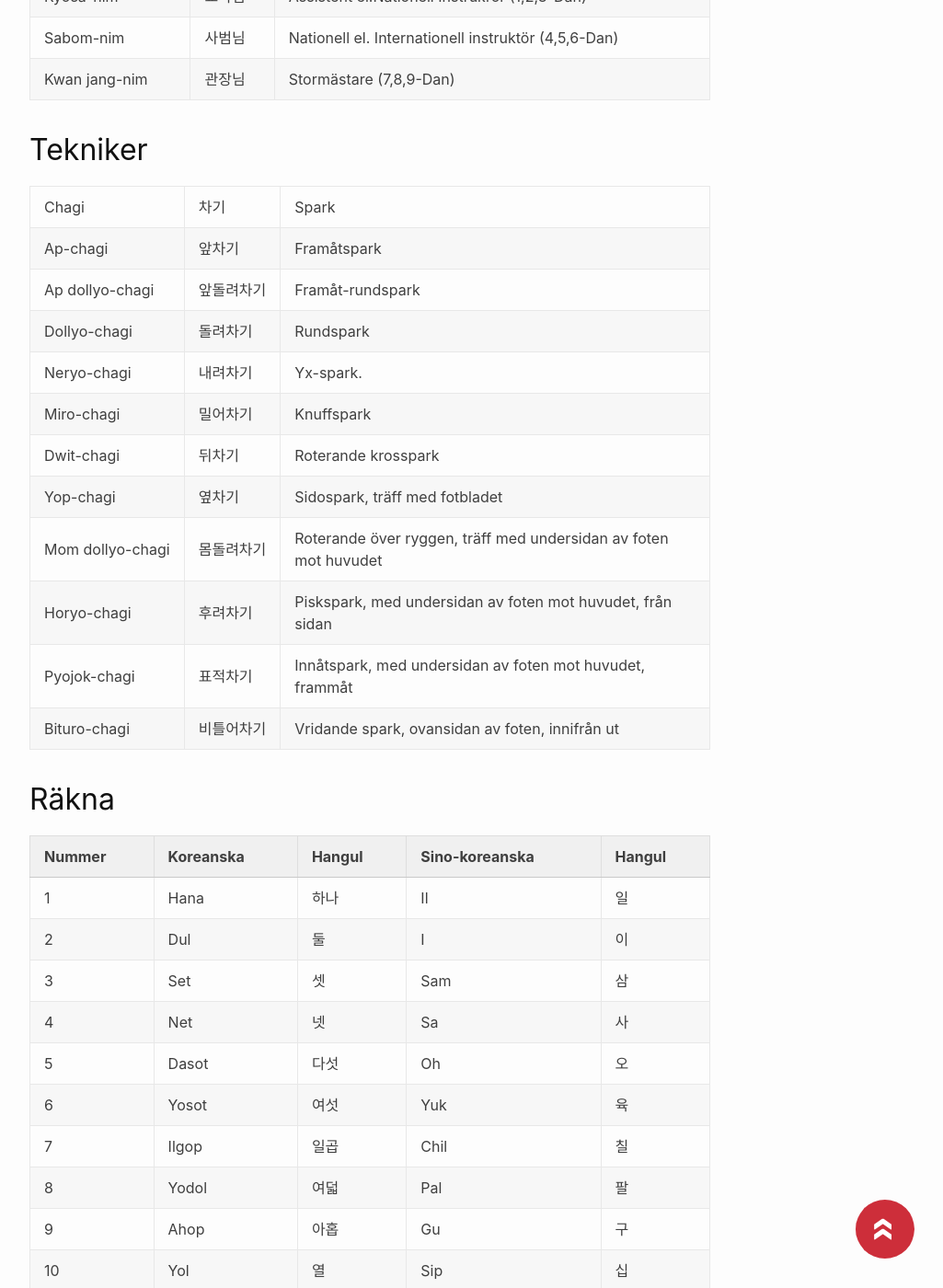
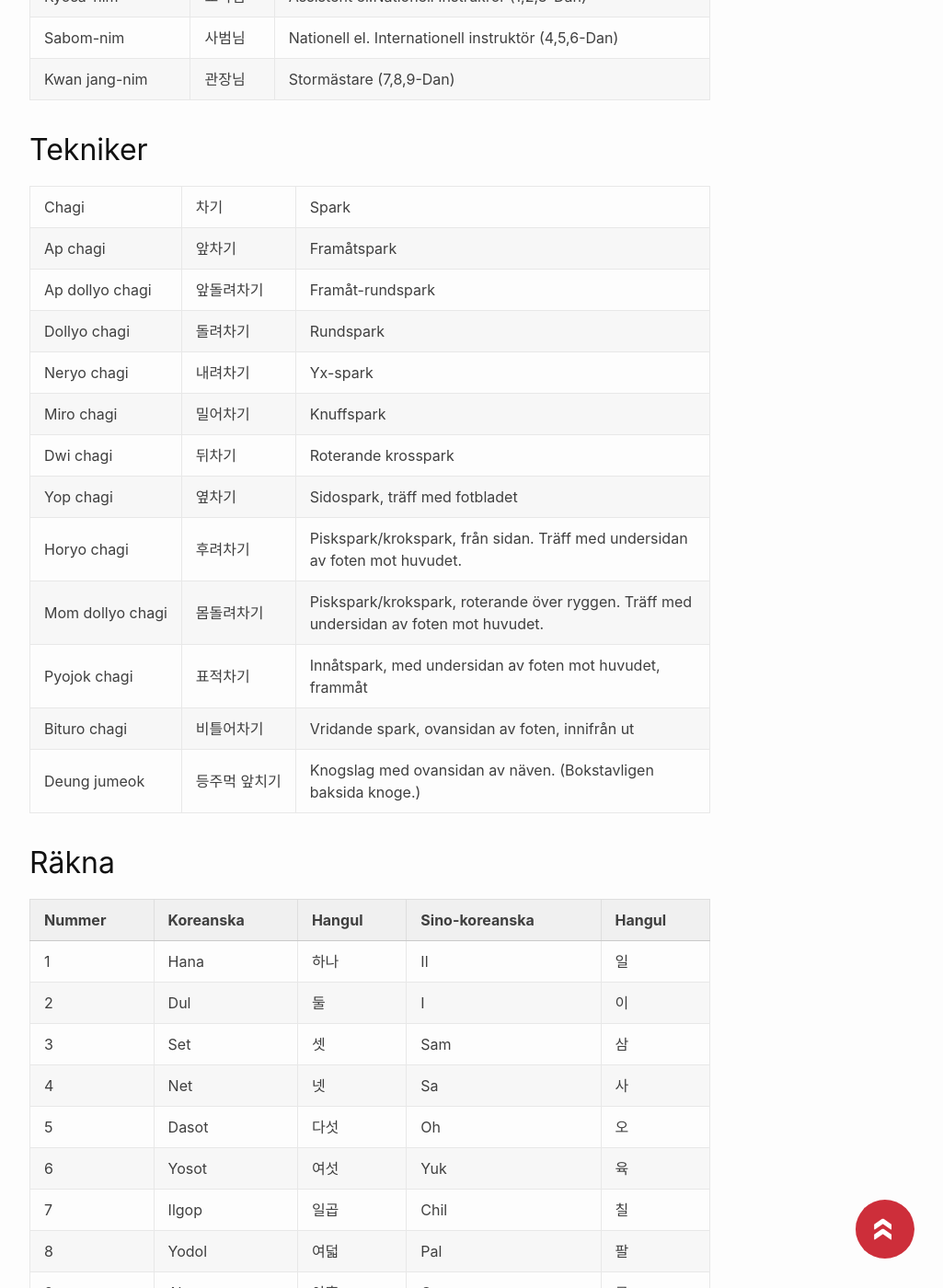
Before and after one commit to dalataekwondo/dalataekwondo.github.io, a Jekyll site: the page built from 05.ordlista.markdown, in a window 1280 px wide and 1400 px high, scrolled down 2911 px. Shown: the whole window at 92% size, without its empty margins (238-1263 px from the left). Built offline with Jekyll 4.4.1, drawn with Linux system fonts in a browser that asks for light colours; some of the changed text lies outside the part shown.

```diff
--- a/04.ordlista.markdown
+++ b/05.ordlista.markdown
@@ -24,12 +24,12 @@ permalink: /ordlista/
 | Kyongrye        | 경례                | Buga                                |
 |                 |                     |                                     |
 | Jumeok          | 주먹                | Knytnäve                            |
-| Ap-seogi        | 앞 서기             | Traditionell kampställning, gå-steg |
-| Moa-seogi       | 모아 서기           | Stängd ställning i charyot          |
-| Naranhi-seogi   | 나란히 서기         | Parallel ställning i jumbi          |
-| Juchum-seogi    | 주춤 서기           | Ridställning                        |
-| Dwit-kubi       | 뒷 굽이             | L-ställning                         |
-| Beom-seogi      | 범 서기             | Tiger-ställning                     |
+| Ap seogi        | 앞 서기             | Traditionell kampställning, gå-steg |
+| Moa seogi       | 모아 서기           | Stängd ställning i charyot          |
+| Naranhi seogi   | 나란히 서기         | Parallel ställning i jumbi          |
+| Juchum seogi    | 주춤 서기           | Ridställning                        |
+| Dwi kubi        | 뒷 굽이             | L-ställning                         |
+| Beom seogi      | 범 서기             | Tiger-ställning                     |
 | Ki hap          | 기합                | Ropa skrika                         |
 | Jumbi           | 준비                | Redo-ställning                      |
 | Bal chagi jumbi | <i>발 차기 준비</i> | Kamp-ställning                      |
@@ -79,20 +79,21 @@ permalink: /ordlista/
 
 ## Tekniker {#tekniker}
 
-| -                       | -                 | -                                                                |
-| ----------------------- | ----------------- | ---------------------------------------------------------------- |
-| <i>Chagi</i>            | 차기              | Spark                                                            |
-| <i>Ap-chagi</i>         | 앞차기            | Framåtspark                                                      |
-| <i>Ap dollyo-chagi</i>  | <i>앞돌려차기</i> | Framåt-rundspark                                                 |
-| <i>Dollyo-chagi</i>     | 돌려차기          | Rundspark                                                        |
-| <i>Neryo-chagi</i>      | 내려차기          | Yx-spark.                                                        |
-| <i>Miro-chagi</i>       | 밀어차기          | Knuffspark                                                       |
-| <i>Dwit-chagi</i>       | 뒤차기            | Roterande krosspark                                              |
-| <i>Yop-chagi</i>        | 옆차기            | Sidospark, träff med fotbladet                                   |
-| <i>Mom dollyo-chagi</i> | 몸돌려차기        | Roterande över ryggen, träff med undersidan av foten mot huvudet |
-| <i>Horyo-chagi</i>      | 후려차기          | Piskspark, med undersidan av foten mot huvudet, från sidan       |
-| <i>Pyojok-chagi</i>     | 표적차기          | Innåtspark, med undersidan av foten mot huvudet, frammåt         |
-| <i>Bituro-chagi</i>     | 비틀어차기        | Vridande spark, ovansidan av foten, innifrån ut                  |
+| -                       | -                    | -                                                                                      |
+| ----------------------- | -------------------- | -------------------------------------------------------------------------------------- |
+| <i>Chagi</i>            | 차기                 | Spark                                                                                  |
+| <i>Ap chagi</i>         | 앞차기               | Framåtspark                                                                            |
+| <i>Ap dollyo chagi</i>  | <i>앞돌려차기</i>    | Framåt-rundspark                                                                       |
+| <i>Dollyo chagi</i>     | 돌려차기             | Rundspark                                                                              |
+| <i>Neryo chagi</i>      | 내려차기             | Yx-spark                                                                              |
+| <i>Miro chagi</i>       | 밀어차기             | Knuffspark                                                                             |
+| <i>Dwi chagi</i>        | 뒤차기               | Roterande krosspark                                                                    |
+| <i>Yop chagi</i>        | 옆차기               | Sidospark, träff med fotbladet                                                         |
+| <i>Horyo chagi</i>      | 후려차기             | Piskspark/krokspark, från sidan. Träff med undersidan av foten mot huvudet.            |
+| <i>Mom dollyo chagi</i> | 몸돌려차기           | Piskspark/krokspark, roterande över ryggen. Träff med undersidan av foten mot huvudet. |
+| <i>Pyojok chagi</i>     | 표적차기             | Innåtspark, med undersidan av foten mot huvudet, frammåt                               |
+| <i>Bituro chagi</i>     | 비틀어차기           | Vridande spark, ovansidan av foten, innifrån ut                                        |
+| <i>Deung jumeok</i>     | <i>등주먹 앞치기</i> | Knogslag med ovansidan av näven. (Bokstavligen baksida knoge.)                         |
 
 ## Räkna {#räkna}
 
```
Also changed, not shown: 04.gradering.markdown (added, +270 -0 lines), 06.foreningen.markdown (renamed from 05.foreningen.markdown).
